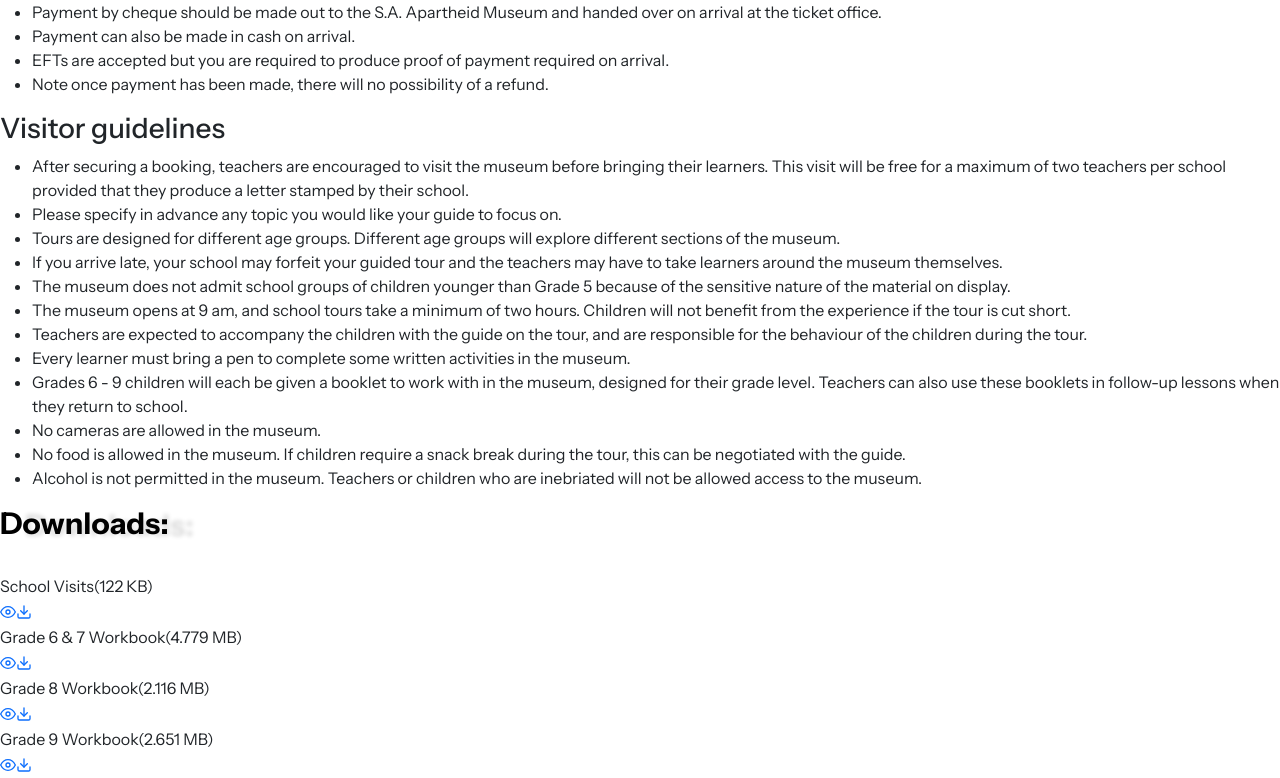
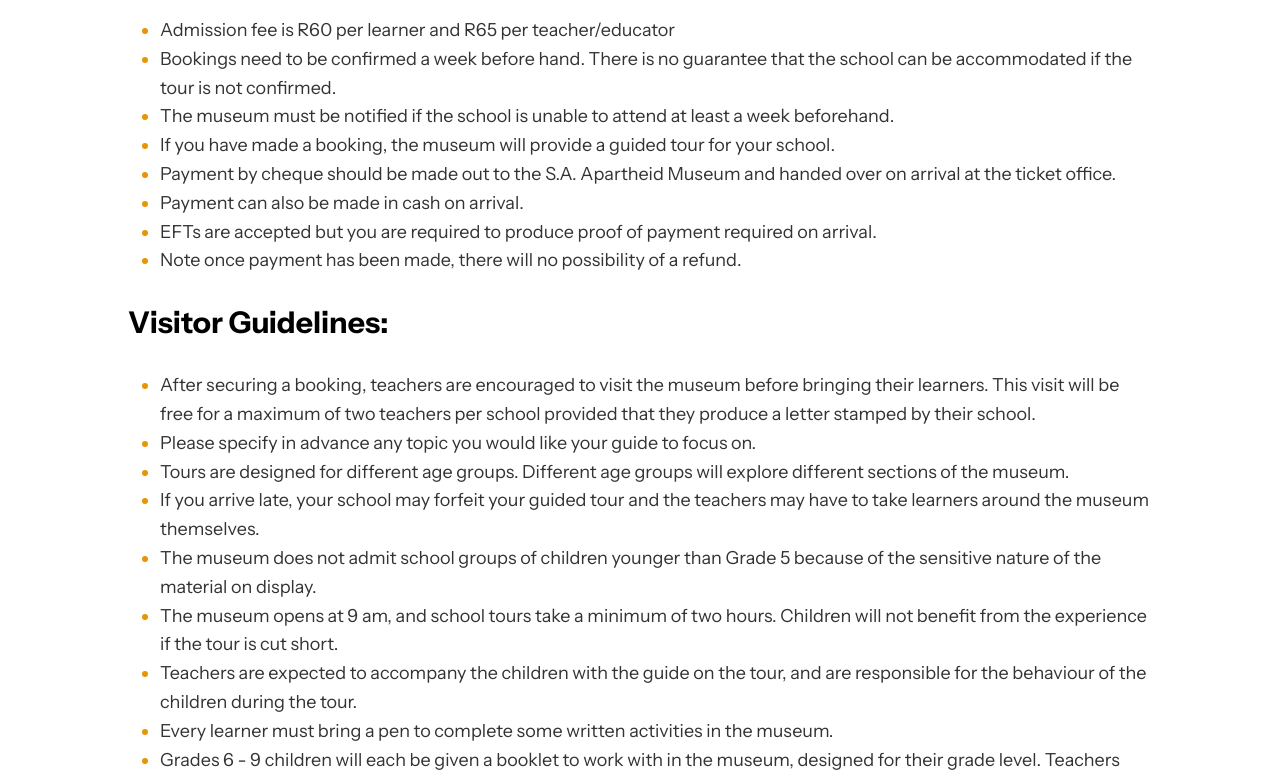
Before and after one commit to bontlenkoale1/apartheid-museum-clone, a React (Vite) app: page /apartheid-museum-clone/visit in a window 1280 px wide. Shown: the part 878-1656 px from the top of the page. Built offline with nearby package versions, Linux system fonts and the light colour scheme; a web font is replaced by a local one.

Commit message:
added styling to my html structure

```diff
--- a/src/pages/home/Visit.css
+++ b/src/pages/home/Visit.css
@@ -30,6 +30,7 @@
   justify-content: center;
   margin-left: -180px;
   margin-bottom: 30px;
+  margin-top: 80px;
 }
 .highlights {
   background: linear-gradient(
@@ -45,3 +46,84 @@
   color: transparent;
   margin-left: 8px;
 }
+.description {
+  width: 80%;
+  margin: auto;
+  font-size: 20px;
+  line-height: 1.6;
+  color: #333;
+  margin-bottom: 40px;
+}
+.bookinginfo-wrapper {
+  width: 80%;
+  margin: auto;
+  margin-bottom: 60px;
+}
+h2.info {
+  text-shadow: none;
+  font-size: 30px;
+  color: #000000;
+  font-weight: bold;
+}
+.info-list li {
+  font-size: 18px;
+  line-height: 1.6;
+  color: #333;
+}
+h3.guideline-info {
+  text-shadow: none;
+  font-size: 30px;
+  color: #000000;
+  margin-top: 30px;
+  font-weight: bold;
+  margin-bottom: 30px;
+}
+li::marker {
+  color: #e89505;
+}
+.downloads-section {
+  width: 80%;
+  margin: auto;
+  margin-bottom: 60px;
+}
+h2.download-title {
+  text-shadow: none;
+  font-size: 30px;
+  color: #000000;
+  font-weight: bold;
+  margin-bottom: 30px;
+  margin-top: -20px;
+}
+.download-item {
+  background-color: #6e542d;
+  width: 800px;
+  padding: 10px;
+  font-size: 18px;
+  line-height: 1.6;
+  color: #333;
+  margin-bottom: 20px;
+  transition: color 0.3s ease;
+  cursor: pointer;
+  border-radius: 8px;
+}
+
+.download-item:hover {
+  color: #ffff;
+  background-color: #8e7344;
+}
+.icons {
+  display: flex;
+  justify-content: right;
+  margin-right: 10px;
+  cursor: pointer;
+}
+a svg:hover{
+  color:#ffffff;
+}
+a svg {
+  color: #543814;
+  margin-left: 15px;
+  transition: color 0.3s ease;
+}
+
+/* Media Queries */
--- a/src/pages/home/Visit.jsx
+++ b/src/pages/home/Visit.jsx
@@ -52,7 +52,7 @@
           </li>
         </ul>
         {/* Visitors Guideline */}
-        <h3 className="guideline-info">Visitor guidelines</h3>
+        <h3 className="guideline-info">Visitor Guidelines:</h3>
         <ul className="info-list">
           <li>
             After securing a booking, teachers are encouraged to visit the
@@ -115,15 +115,14 @@
           <span>School Visits</span>
           <span>(122 KB)</span>
           <div className="icons">
-            <a
-              href="/files/School-visits_latest_1.pdf"
+           <a
+              href="/apartheid-museum-clone/files/School-visits_latest_1.pdf"
               target="_blank"
-              rel="noopener noreferrer"
             >
               <FiEye size={16} />
             </a>
 
-            <a href="/files/School-visits_latest_1.pdf" download>
+            <a href="/apartheid-museum-clone/files/School-visits_latest_1.pdf" download>
               <FiDownload size={16} />
             </a>
           </div>
@@ -134,11 +133,14 @@
           <span>Grade 6 & 7 Workbook</span>
           <span>(4.779 MB)</span>
           <div className="icons">
-            <a href="/files/Grade-6-7-workbook.pdf" target="_blank">
+            <a
+              href="/apartheid-museum-clone/files/grade6-7.pdf"
+              target="_blank"
+            >
               <FiEye size={16} />
             </a>
 
-            <a href="/files/Grade-6-7-workbook.pdf" download>
+            <a href="/apartheid-museum-clone/files/grade6-7.pdf" download>
               <FiDownload size={16} />
             </a>
           </div>
@@ -149,11 +151,17 @@
           <span>Grade 8 Workbook</span>
           <span>(2.116 MB)</span>
           <div className="icons">
-            <a href="/files/grade_8_workbook.pdf" target="_blank">
+            <a
+              href="/apartheid-museum-clone/files/grade_8_workbook.pdf"
+              target="_blank"
+            >
               <FiEye size={16} />
             </a>
 
-            <a href="/files/grade_8_workbook.pdf" download>
+            <a
+              href="/apartheid-museum-clone/files/grade_8_workbook.pdf"
+              download
+            >
               <FiDownload size={16} />
             </a>
           </div>
@@ -164,11 +172,17 @@
           <span>Grade 9 Workbook</span>
           <span>(2.651 MB)</span>
           <div className="icons">
-            <a href="/files/grade_9_workbook.pdf" target="_blank">
+            <a
+              href="/apartheid-museum-clone/files/grade_9_workbook.pdf"
+              target="_blank"
+            >
               <FiEye size={16} />
             </a>
 
-            <a href="/files/grade_9_workbook.pdf" download>
+            <a
+              href="/apartheid-museum-clone/files/grade_9_workbook.pdf"
+              download
+            >
               <FiDownload size={16} />
             </a>
           </div>
```
Also changed, not shown: 1 other file (tests, documents, lock files or other folders).
